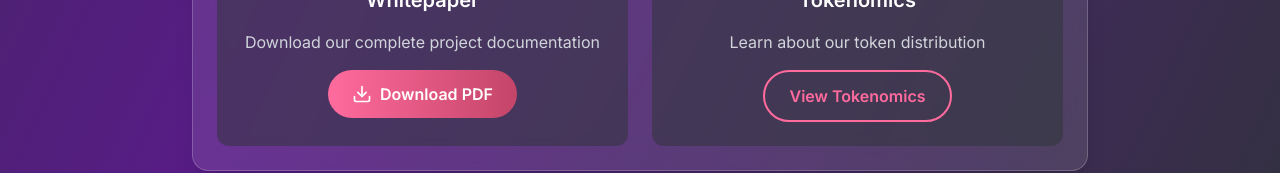
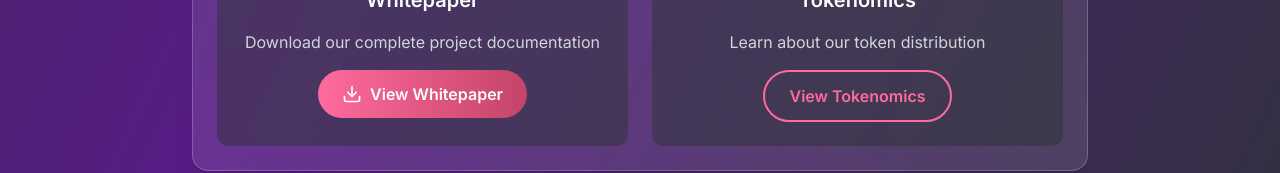
Before and after one commit to erere6232/egirl-website, a Next.js app: page /token in a window 1280 px wide. Shown: the part 2145-2318 px from the top of the page. Built offline with nearby package versions, Linux system fonts and the light colour scheme.

Commit message:
Update token.tsx

```diff
--- a/pages/token.tsx
+++ b/pages/token.tsx
@@ -263,13 +263,13 @@ const TokenPage = () => {
                   <Download className="w-12 h-12 text-egirl-pink mx-auto mb-4" />
                   <h3 className="text-xl font-semibold text-white mb-4">Whitepaper</h3>
                   <p className="text-gray-300 mb-4">Download our complete project documentation</p>
-                  <a
-                    href="#"
+                  <Link
+                    href="/whitepaper"
                     className="btn-primary inline-flex items-center"
                   >
                     <Download className="w-5 h-5 mr-2" />
-                    Download PDF
-                  </a>
+                    View Whitepaper
+                  </Link>
                 </div>
 
                 <div className="bg-egirl-dark/50 rounded-xl p-6 text-center hover:bg-egirl-dark/70 transition-all">
```
